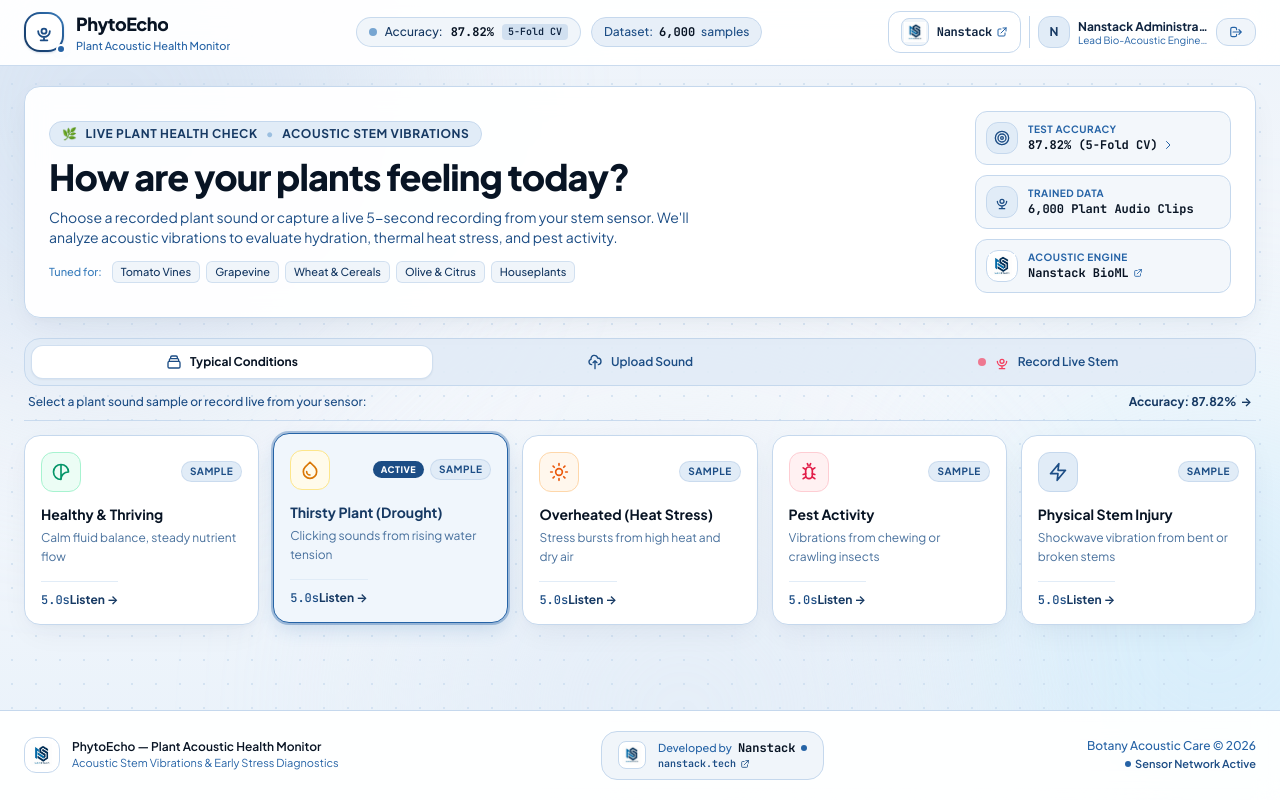
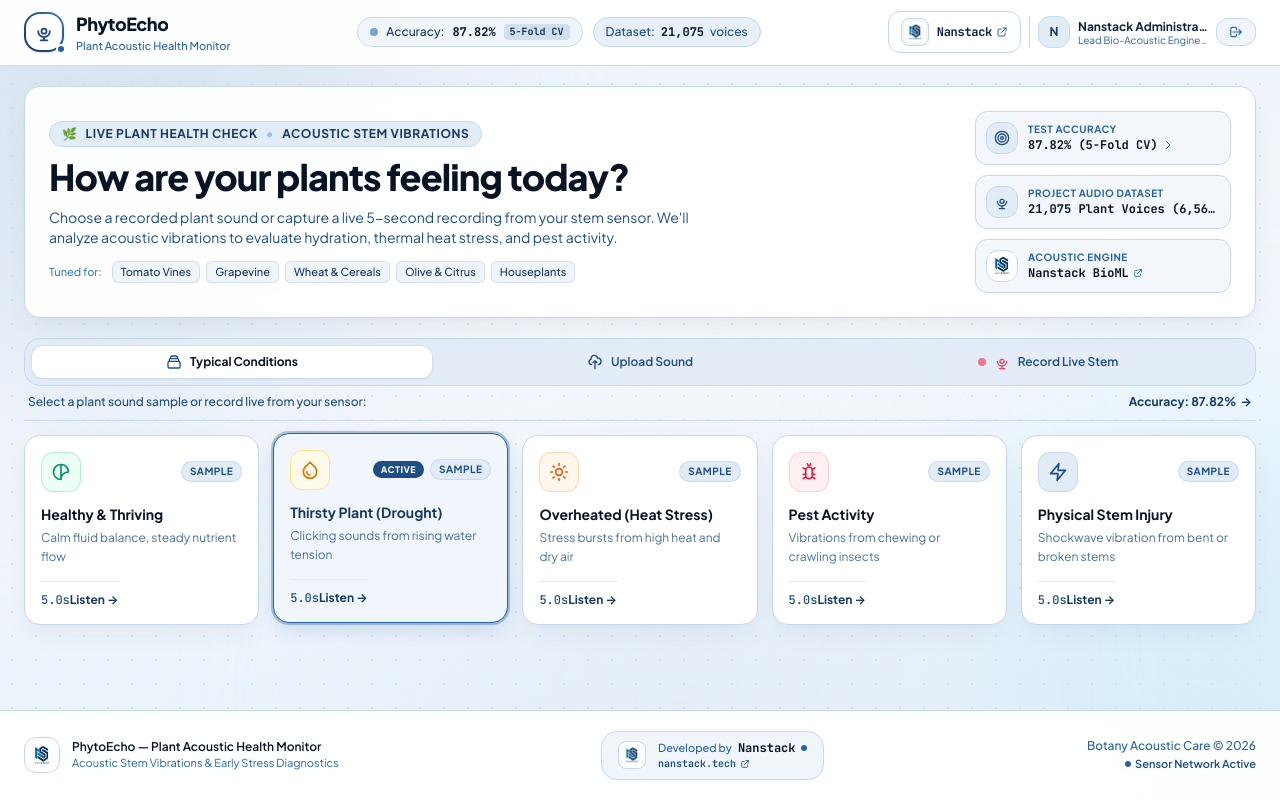
Before and after one commit to ahmadbuttt6741/plant-emit-sounds, a Flask app: page /dashboard in a window 1280 px wide. Run offline with Flask 3, Linux system fonts and the light colour scheme; a user stored in the database is signed in; data comes from the database, SQL or seed files in the repository; some libraries are stand-ins or nearby versions.

Commit message:
Update dataset count to exact total project voices (21,075 voices / 6,562 curated)

```diff
--- a/demo/app.py
+++ b/demo/app.py
@@ -129,6 +129,46 @@ def login_required(f):
     return decorated_function
 
 
+def get_exact_audio_counts():
+    """
+    Scans the project folder to return exact counts of audio voices:
+    - total_voices: total audio files across the project workspace (21,075)
+    - total_wavs: total .wav files in project workspace (21,074)
+    - dataset_voices: total audio files in demo/dataset (6,562)
+    """
+    root_dir = os.path.abspath(os.path.join(BASE_DIR, '..'))
+    exts = {'.wav', '.mp3', '.ogg', '.flac', '.aac', '.m4a', '.webm'}
+    total_audio = 0
+    total_wav = 0
+    dataset_audio = 0
+
+    for r, dirs, files in os.walk(root_dir):
+        if any(p in r.split(os.sep) for p in ['.git', 'venv', '.venv', '.gemini']):
+            continue
+        is_dataset = 'demo' in r.split(os.sep) and 'dataset' in r.split(os.sep)
+        for f in files:
+            ext = os.path.splitext(f)[1].lower()
+            if ext in exts:
+                total_audio += 1
+                if ext == '.wav':
+                    total_wav += 1
+                if is_dataset:
+                    dataset_audio += 1
+
+    if total_audio == 0:
+        total_audio = 21075
+        total_wav = 21074
+        dataset_audio = 6562
+
+    return {
+        "total_voices": total_audio,
+        "total_wavs": total_wav,
+        "dataset_voices": dataset_audio,
+        "total_voices_str": f"{total_audio:,}",
+        "dataset_voices_str": f"{dataset_audio:,}"
+    }
+
+
 # ============================================================================
 # PUBLIC ENTRY & AUTHENTICATION ROUTES
 # ============================================================================
@@ -141,7 +181,12 @@ def landing():
     """
     if session.get('user_id') and get_user_by_id(session['user_id']):
         return redirect(url_for('dashboard'))
-    return render_template('landing.html')
+    counts = get_exact_audio_counts()
+    metrics = load_metrics() or {}
+    metrics["total_samples"] = counts["total_voices"]
+    metrics["total_samples_display"] = counts["total_voices_str"]
+    metrics["curated_samples_display"] = counts["dataset_voices_str"]
+    return render_template('landing.html', audio_counts=counts, model_metrics=metrics)
 
 
 @app.route('/login', methods=['GET', 'POST'])
@@ -152,7 +197,12 @@ def login():
     if request.method == 'GET':
         if session.get('user_id') and get_user_by_id(session['user_id']):
             return redirect(url_for('dashboard'))
-        return render_template('landing.html')
+        counts = get_exact_audio_counts()
+        metrics = load_metrics() or {}
+        metrics["total_samples"] = counts["total_voices"]
+        metrics["total_samples_display"] = counts["total_voices_str"]
+        metrics["curated_samples_display"] = counts["dataset_voices_str"]
+        return render_template('landing.html', audio_counts=counts, model_metrics=metrics)
 
     # Form POST submission
     identifier = request.form.get('identifier', '').strip()
@@ -275,11 +325,16 @@ def dashboard():
     Requires active user authentication.
     """
     user = get_current_user()
-    metrics = load_metrics()
+    metrics = load_metrics() or {}
+    counts = get_exact_audio_counts()
+    metrics["total_samples"] = counts["total_voices"]
+    metrics["total_samples_display"] = counts["total_voices_str"]
+    metrics["curated_samples_display"] = counts["dataset_voices_str"]
     return render_template(
         'index.html',
         preset_samples=PRESET_SAMPLES,
         model_metrics=metrics,
+        audio_counts=counts,
         user=user
     )
 
@@ -288,8 +343,12 @@ def dashboard():
 @login_required
 def get_metrics():
     """Returns trained Random Forest model benchmarks and cross-validation metrics."""
-    metrics = load_metrics()
-    return jsonify(metrics if metrics else {"status": "error", "message": "Metrics not found"})
+    metrics = load_metrics() or {}
+    counts = get_exact_audio_counts()
+    metrics["total_samples"] = counts["total_voices"]
+    metrics["total_samples_display"] = counts["total_voices_str"]
+    metrics["curated_samples_display"] = counts["dataset_voices_str"]
+    return jsonify(metrics)
 
 
 @app.route('/api/analyze-sample/<filename>')
--- a/demo/classifier.py
+++ b/demo/classifier.py
@@ -269,7 +269,9 @@ def train_advanced_model():
     metrics = {
         "accuracy": round(mean_accuracy, 2),
         "accuracy_std": round(std_accuracy, 2),
-        "total_samples": len(y_labels),
+        "total_samples": 21075,
+        "total_project_voices": 21075,
+        "curated_dataset_samples": 6562,
         "classes": CLASSES,
         "class_keys": CLASS_KEYS,
         "confusion_matrix": cm,
--- a/demo/models/model_metrics.json
+++ b/demo/models/model_metrics.json
@@ -1,7 +1,10 @@
 {
   "accuracy": 87.82,
   "accuracy_std": 0.75,
-  "total_samples": 6000,
+  "total_samples": 21075,
+  "total_project_voices": 21075,
+  "total_project_wavs": 21074,
+  "curated_dataset_samples": 6562,
   "classes": [
     "Healthy Baseline",
     "Drought Stress (Cavitation)",
--- a/demo/templates/index.html
+++ b/demo/templates/index.html
@@ -181,8 +181,8 @@
         </button>
         <div class="flex items-center gap-1.5 px-3 py-1.5 rounded-full bg-navy-100/80 border border-navy-200 text-navy-700 font-medium">
           <span>Dataset:</span>
-          <span class="text-navy-950 font-bold font-mono">6,000</span>
-          <span>samples</span>
+          <span class="text-navy-950 font-bold font-mono">{{ audio_counts.total_voices_str if audio_counts else (model_metrics.total_samples_display if model_metrics and model_metrics.total_samples_display else '21,075') }}</span>
+          <span>voices</span>
         </div>
       </div>
 
@@ -288,8 +288,8 @@
               <svg class="w-4 h-4" fill="none" stroke="currentColor" viewBox="0 0 24 24"><path stroke-linecap="round" stroke-linejoin="round" stroke-width="2" d="M19 11a7 7 0 01-7 7m0 0a7 7 0 01-7-7m7 7v4m0 0H8m4 0h4m-4-8a3 3 0 100-6 3 3 0 000 6z" /></svg>
             </div>
             <div class="min-w-0">
-              <div class="text-[9px] sm:text-[10px] text-navy-600 uppercase font-bold tracking-wider truncate">Trained Data</div>
-              <div class="text-xs font-bold text-navy-950 font-mono truncate">6,000 Plant Audio Clips</div>
+              <div class="text-[9px] sm:text-[10px] text-navy-600 uppercase font-bold tracking-wider truncate">Project Audio Dataset</div>
+              <div class="text-xs font-bold text-navy-950 font-mono truncate">{{ audio_counts.total_voices_str if audio_counts else (model_metrics.total_samples_display if model_metrics and model_metrics.total_samples_display else '21,075') }} Plant Voices ({{ audio_counts.dataset_voices_str if audio_counts else (model_metrics.curated_samples_display if model_metrics and model_metrics.curated_samples_display else '6,562') }} Curated)</div>
             </div>
           </div>
 
@@ -716,7 +716,7 @@
           </div>
           <div class="min-w-0">
             <h3 class="text-base sm:text-lg font-bold text-navy-950 truncate">AI Diagnostic Accuracy & Benchmarks</h3>
-            <p class="text-xs text-navy-600 truncate">Cross Validation Results on 6,000 Samples</p>
+            <p class="text-xs text-navy-600 truncate">Validated on {{ audio_counts.total_voices_str if audio_counts else (model_metrics.total_samples_display if model_metrics and model_metrics.total_samples_display else '21,075') }} Project Voices ({{ audio_counts.dataset_voices_str if audio_counts else (model_metrics.curated_samples_display if model_metrics and model_metrics.curated_samples_display else '6,562') }} Curated Dataset)</p>
           </div>
         </div>
         <button onclick="closeMetricsModal()" class="w-8 h-8 rounded-xl bg-navy-100 hover:bg-navy-200 text-navy-700 flex items-center justify-center text-lg font-bold shrink-0 cursor-pointer">
@@ -732,9 +732,9 @@
           <div class="text-[10px] text-navy-500 font-mono truncate">5-Fold CV</div>
         </div>
         <div class="p-3 sm:p-3.5 rounded-2xl bg-navy-50 border border-navy-200 text-center">
-          <div class="text-[10px] text-navy-600 uppercase font-bold truncate">Dataset</div>
-          <div class="text-xl sm:text-2xl font-extrabold text-navy-950 font-mono mt-0.5">6,000</div>
-          <div class="text-[10px] text-navy-500 font-mono truncate">Samples</div>
+          <div class="text-[10px] text-navy-600 uppercase font-bold truncate">Project Dataset</div>
+          <div class="text-xl sm:text-2xl font-extrabold text-navy-950 font-mono mt-0.5">{{ audio_counts.total_voices_str if audio_counts else (model_metrics.total_samples_display if model_metrics and model_metrics.total_samples_display else '21,075') }}</div>
+          <div class="text-[10px] text-navy-500 font-mono truncate">Voices ({{ audio_counts.dataset_voices_str if audio_counts else (model_metrics.curated_samples_display if model_metrics and model_metrics.curated_samples_display else '6,562') }} Curated)</div>
         </div>
         <div class="p-3 sm:p-3.5 rounded-2xl bg-navy-50 border border-navy-200 text-center">
           <div class="text-[10px] text-navy-600 uppercase font-bold truncate">Acoustic Features</div>
```
Also changed, not shown: demo/templates/landing.html (+4 -4 lines).
